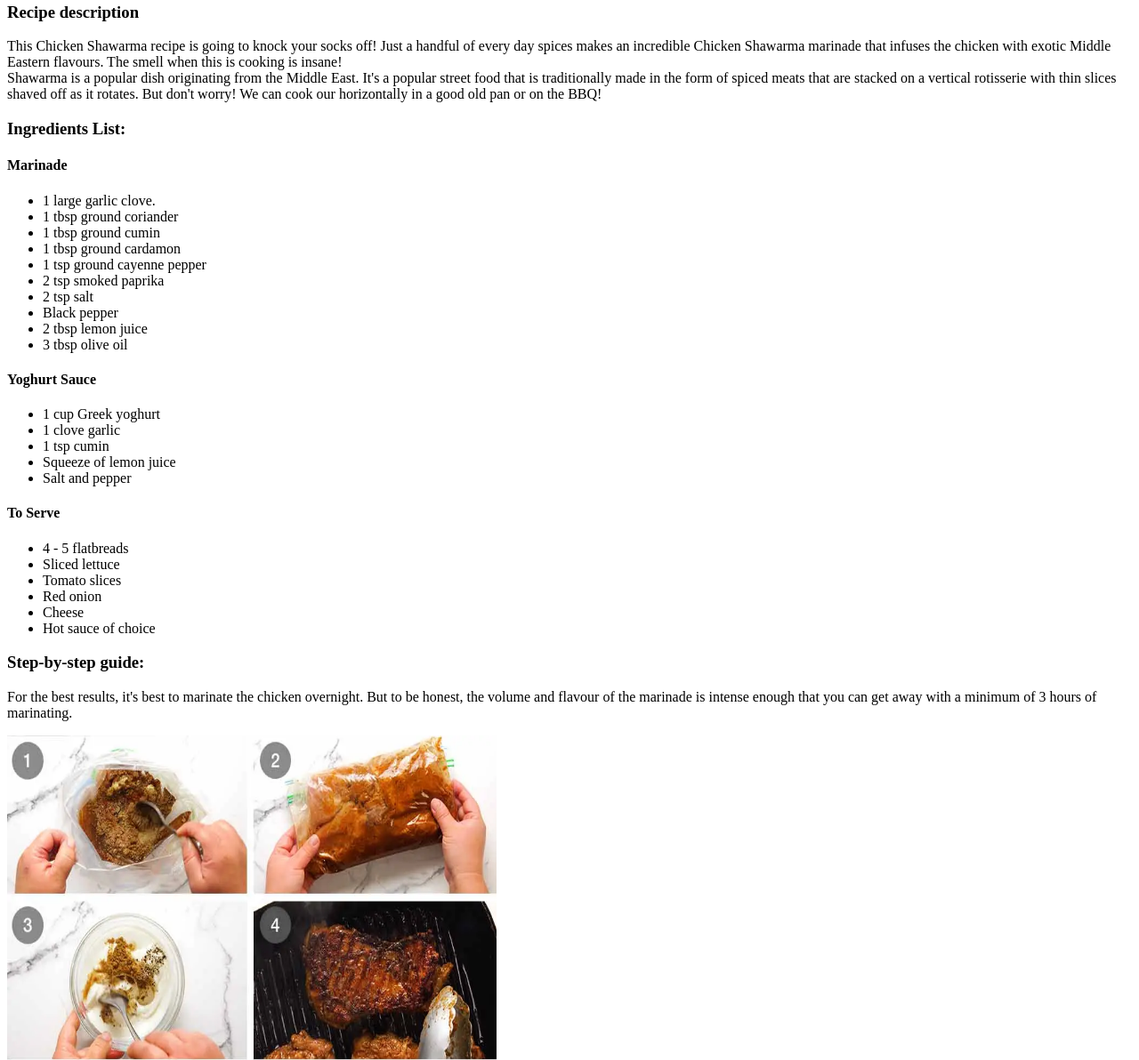
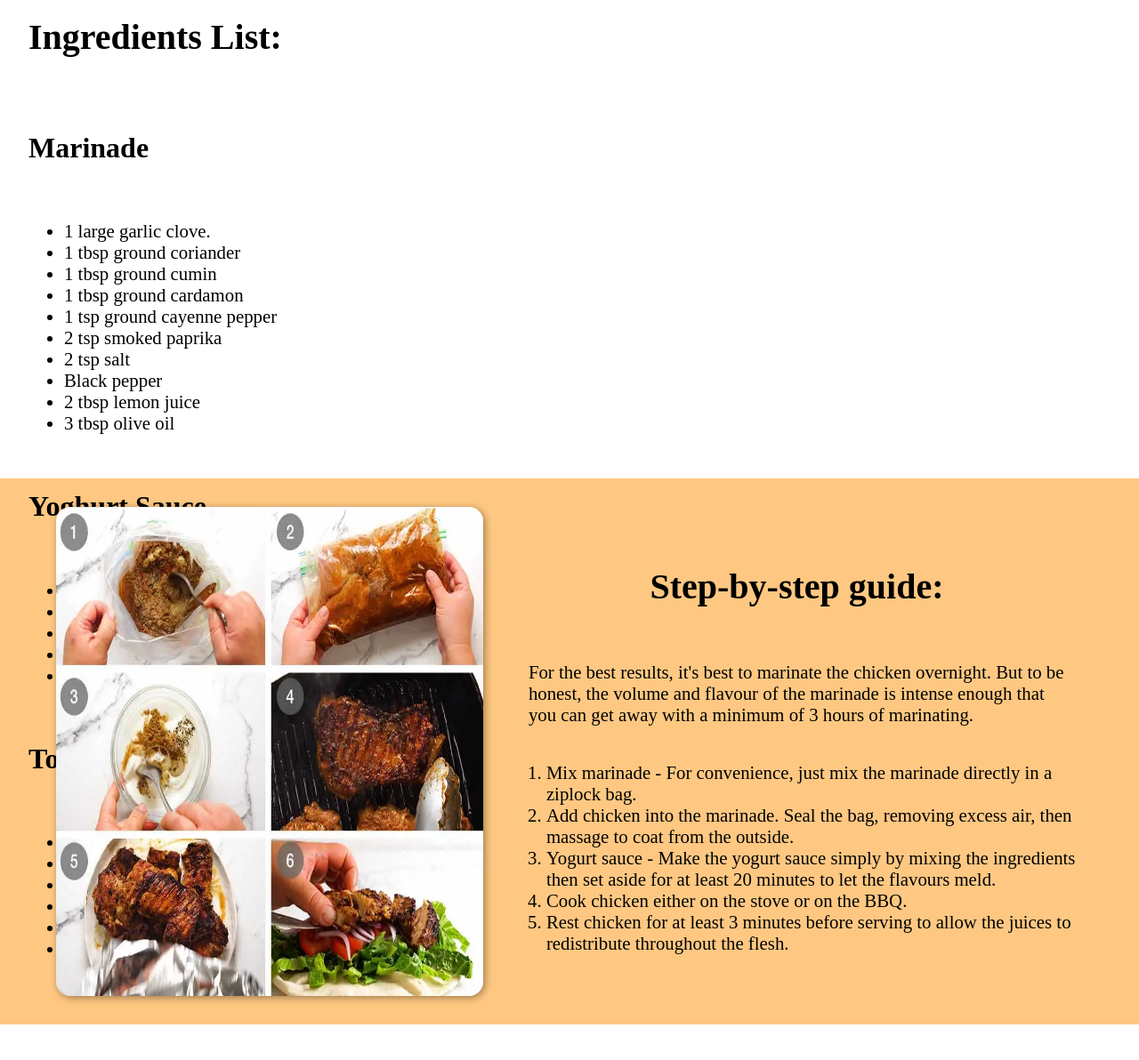
Before and after one commit to BulzanAlex/Odin_Project_Recipes, a plain HTML site: page recipes/shawarma.html in a window 1280 px wide. Shown: the part 718-1910 px from the top of the page at 89% size. After the commit the page ends 1870 px from the top, so only its background shows below. Drawn offline with Linux system fonts and the light colour scheme.

Commit message:
Started styling the shawarma page

```diff
--- a/recipes/pizza.css
+++ b/recipes/pizza.css
@@ -23,7 +23,6 @@ body {
 }
 
 .container-left {
-    text-align: center;
     flex-basis: 50%;
     display: flex;
     flex-direction: column;
--- /dev/null
+++ b/recipes/shawarma.css
@@ -0,0 +1,64 @@
+body {
+    margin:0px;
+}
+
+.box-wrap {
+    display: flex;
+    justify-content: space-evenly;
+    align-items: center;
+    padding: 2em;
+}
+
+.box-wrap img {
+    width: 30em;
+    border-radius: 1em;
+    box-shadow: 2px 2px 8px rgba(0, 0, 0, 0.4);
+}
+
+.box-text-wrapper {
+    flex-basis: 50%;
+    display: flex;
+    flex-direction: column;
+    align-items: center;
+    justify-content: space-evenly;
+}
+
+.title {
+    font-family: 'Times New Roman', Times, serif;
+    font-weight: 800;
+    font-size: 3.1em;
+}
+
+.text {
+    width: 29em;
+    font-family: 'Times New Roman', Times, serif;
+    font-size: 1.3em;
+}
+
+#ingredients {
+    height: 30em;
+    flex-direction: column;
+    text-align: left;
+    align-items: flex-start;
+}
+
+.subtitles {
+    font-family: 'Times New Roman', Times, serif;
+    font-size: 2.5em;
+    font-weight: 800;
+}
+
+.ingredients-title {
+    font-family: 'Times New Roman', Times, serif;
+    font-size: 2em;
+    font-weight: 700;
+}
+
+#introduction {
+    background-color: rgb(231,205,173);
+}
+
+#steps {
+    background-color: rgb(260,200,130);
+    margin-top: 3em;
+}
--- a/recipes/shawarma.html
+++ b/recipes/shawarma.html
@@ -5,15 +5,13 @@
     <meta http-equiv="X-UA-Compatible" content="IE=edge">
     <meta name="viewport" content="width=device-width, initial-scale=1.0">
     <title>Chicken Shawarma</title>
+    <link rel="stylesheet" href="./shawarma.css">
 </head>
 <body>
-    <h1 id="title">Chicken Shawarma Recipe</h1>
-    <div>
-        <img name="finished-shawarma" src="../images/Chicken-Shawarma.jpeg" width="550" height="600">
-    </div><br>
-    <div>
-        <h3 class="subtitles">Recipe description</h3>
-        <p id="recipe description">
+    <div class="box-wrap" id="introduction">
+        <div class="box-text-wrapper">
+            <h1 class="title">Chicken Shawarma Recipe</h1>
+            <p class="text">
                 This Chicken Shawarma recipe is going to knock your socks off!
                 Just a handful of every day spices makes an incredible Chicken Shawarma marinade that infuses the chicken with exotic Middle Eastern flavours. The smell when this is cooking is insane!
                 <br>
@@ -21,10 +19,12 @@
                 But don't worry! We can cook our horizontally in a good old pan or on the BBQ!
             </p>
         </div>
-    <div>
+        <img name="finished-shawarma" src="../images/Chicken-Shawarma.jpeg">
+    </div>
+    <div class="box-wrap" id="ingredients">
         <h3 class="subtitles">Ingredients List:</h3>
         <h4 class="ingredients-title">Marinade</h4>
-        <ul class="ingredients-list">
+        <ul class="text">
             <li>1 large garlic clove.</li>
             <li>1 tbsp ground coriander</li>
             <li>1 tbsp ground cumin</li>
@@ -37,7 +37,7 @@
             <li>3 tbsp olive oil</li>
         </ul>
         <h4 class="ingredients-title">Yoghurt Sauce</h4>
-        <ul>
+        <ul class="text">
             <li>1 cup Greek yoghurt</li>
             <li>1 clove garlic</li>
             <li>1 tsp cumin</li>
@@ -45,7 +45,7 @@
             <li>Salt and pepper</li>
         </ul>
         <h4 class="ingredients-title">To Serve</h4>
-        <ul>
+        <ul class="text">
             <li>4 - 5 flatbreads</li>
             <li>Sliced lettuce</li>
             <li>Tomato slices</li>
@@ -54,13 +54,14 @@
             <li>Hot sauce of choice</li>
         </ul>
     </div>
-    <div>
+    <div class="box-wrap" id="steps">
+        <img src="../images/Chicken-Shawarma-steps.jpeg" width="550" height="550">
+        <div class="box-text-wrapper">
             <h3 class="subtitles">Step-by-step guide:</h3>
-        <p>
+            <p class="text">
                 For the best results, it's best to marinate the chicken overnight. But to be honest, the volume and flavour of the marinade is intense enough that you can get away with a minimum of 3 hours of marinating.
             </p>
-        <img name="shawarma-steps" src="../images/Chicken-Shawarma-steps.jpeg" width="550" height="550">
-        <ol>
+            <ol class="text">
                 <li>Mix marinade - For convenience, just mix the marinade directly in a ziplock bag.</li>
                 <li>Add chicken into the marinade. Seal the bag, removing excess air, then massage to coat from the outside.</li>
                 <li>Yogurt sauce - Make the yogurt sauce simply by mixing the ingredients then set aside for at least 20 minutes to let the flavours meld.</li>
@@ -68,5 +69,6 @@
                 <li>Rest chicken for at least 3 minutes before serving to allow the juices to redistribute throughout the flesh.</li>
             </ol>
         </div>
+    </div>
 </body>
 </html>
```
Also changed, not shown: index.html (+1 -1 lines). Lines whose indentation alone changed are shown as unchanged.
